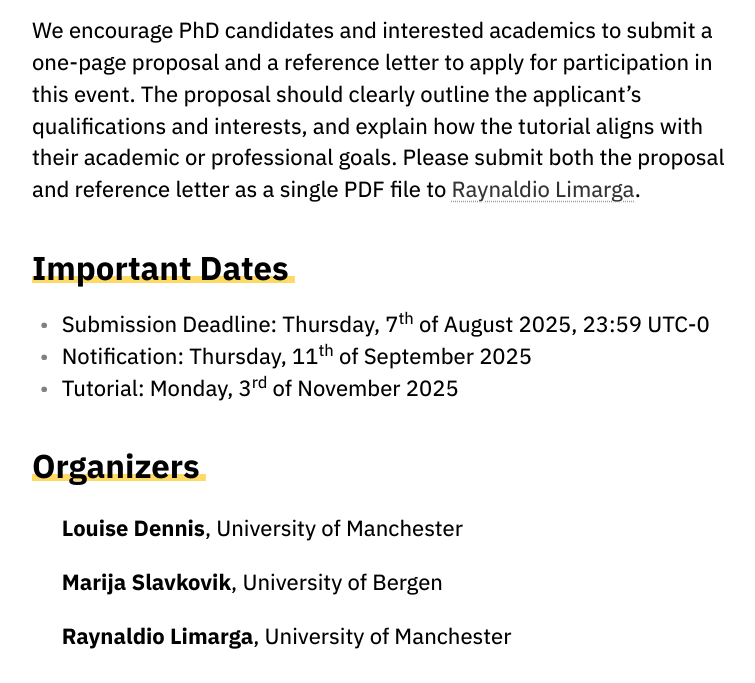
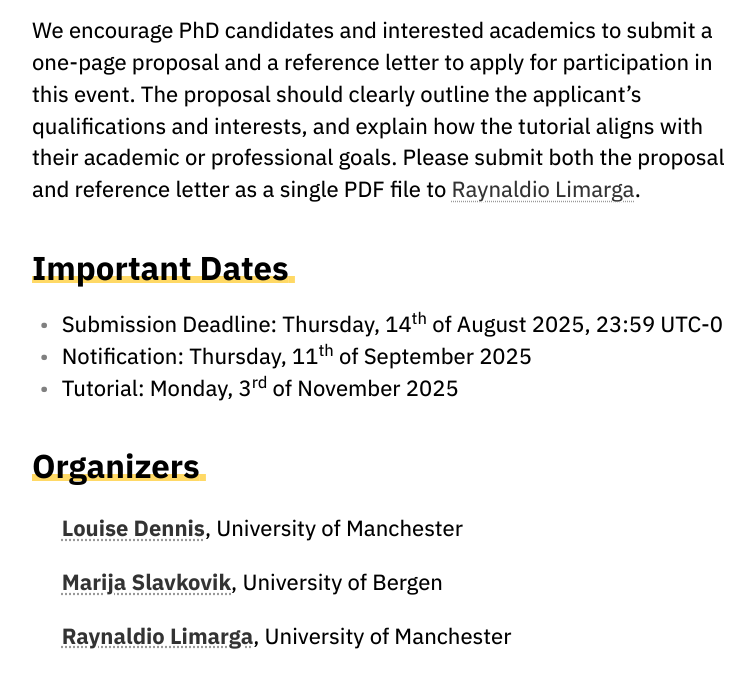
Before and after one commit to FEARWorkshop/FEARWorkshop.github.io, a plain HTML site: page 2025/tutorial/index.html in a window 1280 px wide. Shown: the part 1175-1858 px from the top of the page, without its empty margins (256-1011 px from the left). Drawn offline with Linux system fonts and the light colour scheme; a web font is replaced by a local one.

Commit message:
Extend deadline

```diff
--- a/2025/tutorial/index.html
+++ b/2025/tutorial/index.html
@@ -8,7 +8,7 @@
         Formal Ethical Agents and Robots — FEAR 2025
     </title>
     <meta name="description"
-        content="Information about the Formal Ethical Agents and Robots workshop (FEAR) 2024.">
+        content="Information about the Formal Ethical Agents and Robots workshop (FEAR) 2025.">
 
     <link rel="stylesheet" type="text/css" href="/styles/dropdown.css" />
     <link rel="stylesheet" type="text/css" href="/styles/fonts.css" />
@@ -135,15 +135,15 @@
         <h2 id="important-dates" class="section"><a class="anchor" href="#important-dates"
                 title="permalink to this section">Important Dates</a></h2>
         <ul>
-            <li>Submission Deadline: Thursday, 7<sup>th</sup> of August 2025, 23:59 UTC-0</li>
+            <li>Submission Deadline: Thursday, 14<sup>th</sup> of August 2025, 23:59 UTC-0</li>
             <li>Notification: Thursday, 11<sup>th</sup> of September 2025</li>
             <li>Tutorial: Monday, 3<sup>rd</sup> of November 2025</li>
         </ul>
         <h2 id="program-chair" class="section"><a class="anchor" href="#program-chair"
                 title="permalink to this section">Organizers</a></h2>
-                <div class="one-item-list"><strong>Louise Dennis</strong>, University of Manchester</div>
-                <div class="one-item-list"><strong>Marija Slavkovik</strong>, University of Bergen</div>
-                <div class="one-item-list"><strong>Raynaldio Limarga</strong>, University of Manchester</div>
+                <div class="one-item-list"><strong><a href="mailto:louise.dennis@manchester.ac.uk">Louise Dennis</a></strong>, University of Manchester</div>
+                <div class="one-item-list"><strong><a href="mailto:marija.slavkovik@uib.no">Marija Slavkovik</a></strong>, University of Bergen</div>
+                <div class="one-item-list"><strong><a href="mailto:raynaldio.limarga@manchester.ac.uk">Raynaldio Limarga</a></strong>, University of Manchester</div>
     </div>
 
     <div class="horizontal-rule"></div>
```
